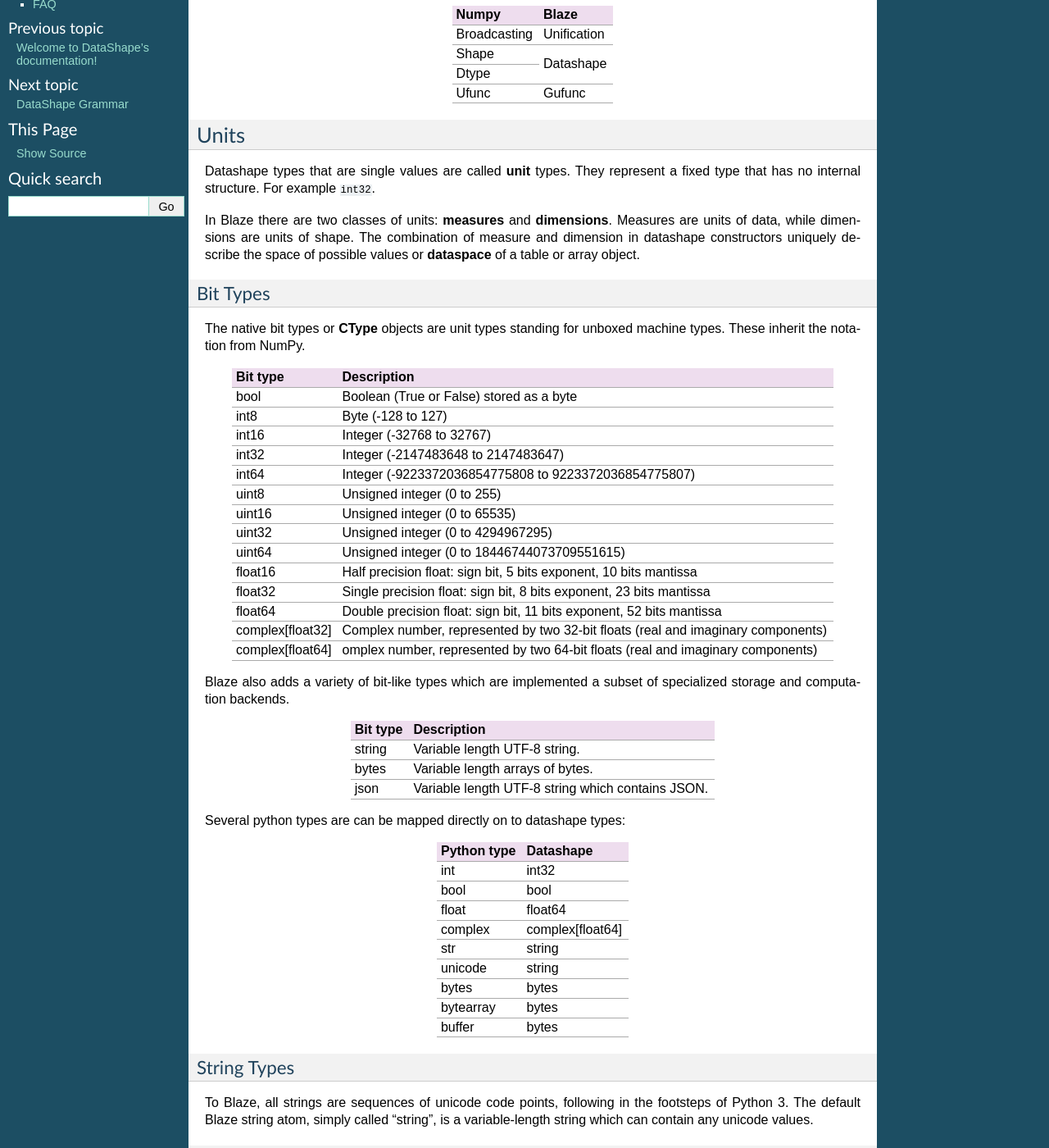
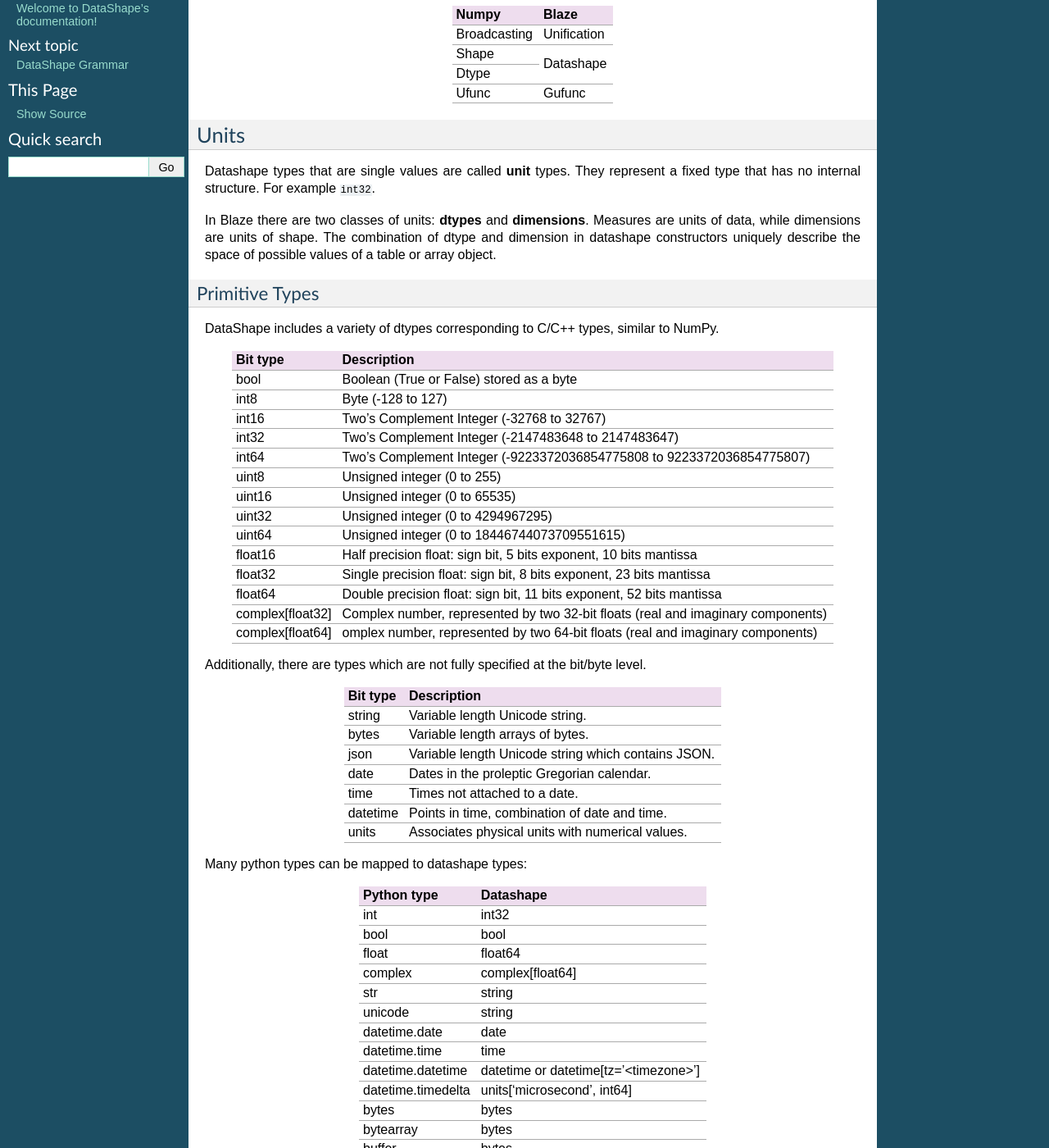
Before and after one commit to blaze/datashape, a Sphinx documentation site: the page built from docs/source/overview.rst, in a window 1280 px wide and 1400 px high, scrolled down 301 px. Shown: the whole window at 82% size. Built offline with Sphinx 7.4.7, drawn with Linux system fonts in a browser that asks for light colours; pages that are not in the unit, such as notebooks, are missing from menus; some of the changed text lies outside the part shown.

Commit message:
Clean up overview.rst, add mention of datetime types

```diff
--- a/docs/source/overview.rst
+++ b/docs/source/overview.rst
@@ -39,17 +37,17 @@
 represent a fixed type that has no internal structure. For example
 ``int32``.
 
-In Blaze there are two classes of units: **measures** and
+In Blaze there are two classes of units: **dtypes** and
 **dimensions**. Measures are units of data, while dimensions are
-units of shape. The combination of measure and dimension in datashape
-constructors uniquely describe the space of possible values or
-**dataspace** of a table or array object.
+units of shape. The combination of dtype and dimension in datashape
+constructors uniquely describe the space of possible values
+of a table or array object.
 
-Bit Types
-~~~~~~~~~
+Primitive Types
+~~~~~~~~~~~~~~~
 
-The native bit types or **CType** objects are unit types standing for
-unboxed machine types. These inherit the notation from NumPy.
+DataShape includes a variety of dtypes corresponding to C/C++
+types, similar to NumPy.
 
 .. cssclass:: table-striped
 
@@ -58,9 +56,9 @@
 ================ =========================================================
 bool             Boolean (True or False) stored as a byte
 int8             Byte (-128 to 127)
-int16            Integer (-32768 to 32767)
-int32            Integer (-2147483648 to 2147483647)
-int64            Integer (-9223372036854775808 to 9223372036854775807)
+int16            Two's Complement Integer (-32768 to 32767)
+int32            Two's Complement Integer (-2147483648 to 2147483647)
+int64            Two's Complement Integer (-9223372036854775808 to 9223372036854775807)
 uint8            Unsigned integer (0 to 255)
 uint16           Unsigned integer (0 to 65535)
 uint32           Unsigned integer (0 to 4294967295)
@@ -77,38 +75,45 @@
                  and imaginary components)
 ================ =========================================================
 
-
-Blaze also adds a variety of bit-like types which are implemented
-a subset of specialized storage and computation backends.
+Additionally, there are types which are not fully specified at the
+bit/byte level.
 
 .. cssclass:: table-striped
 
 ==========  =========================================================
 Bit type    Description
 ==========  =========================================================
-string      Variable length UTF-8 string.
+string      Variable length Unicode string.
 bytes       Variable length arrays of bytes.
-json        Variable length UTF-8 string which contains JSON.
+json        Variable length Unicode string which contains JSON.
+date        Dates in the proleptic Gregorian calendar.
+time        Times not attached to a date.
+datetime    Points in time, combination of date and time.
+units       Associates physical units with numerical values.
 ==========  =========================================================
 
 
-Several python types are can be mapped directly on to datashape types:
+Many python types can be mapped to datashape types:
 
 .. cssclass:: table-striped
 
-===========  =========================================================
-Python type  Datashape
-===========  =========================================================
-int          int32
-bool         bool
-float        float64
-complex      complex[float64]
-str          string
-unicode      string
-bytes        bytes
-bytearray    bytes
-buffer       bytes
-===========  =========================================================
+==================  =========================================================
+Python type         Datashape
+==================  =========================================================
+int                 int32
+bool                bool
+float               float64
+complex             complex[float64]
+str                 string
+unicode             string
+datetime.date       date
+datetime.time       time
+datetime.datetime   datetime or datetime[tz='<timezone>']
+datetime.timedelta  units['microsecond', int64]
+bytes               bytes
+bytearray           bytes
+buffer              bytes
+==================  =========================================================
 
 String Types
 ~~~~~~~~~~~~
@@ -124,33 +129,18 @@
 The datashape does not specify endianness, data types
 are in native endianness when processed by Blaze functions.
 
-Products
+Dimensions
 --------
 
-A comma between two types signifies a product type. Product types
-correspond to branching possibilities of types.
-
-The product operator ``(*)`` is used to construct product types.
-It is a type constructor of two arguments with a special infix
-sugar.
+An asterisk (*) between two types signifies an array. A datashape
+consists of 0 or more **dimensions** followed by a **dtype**.
 
 Example::
 
-    a * b
+    A * B
 
-It is also left associative, namely::
-
-    ((a * b) * c) = a * b * c
-
-The outer element a product type is referred to as a **measure**
-while the other elements of the product are referred to as
-**dimensions**.
-
-.. image:: svg/type_expand.png
-    :align: center
-
-The product operator has the additional constraint that the first
-operator cannot be a measure. This permits types of the form::
+The array operator has the additional constraint that the first
+operand cannot be a dtype. This permits types of the form::
 
     1 * int32
     1 * 1 * int32
@@ -160,9 +150,6 @@
     1 * 1
     int32 * 1
     int32 * int32
-
-There is a algebraic relation between product types and sum types
-(discussed below).
 
 Fixed
 ~~~~~
@@ -184,56 +171,19 @@
 
 With the corresponding NumPy array::
 
-    ndarray(dtype('int32'), shape=(2,3))
-
-Constructors
-~~~~~~~~~~~~
-
-A type constructor is a parameterized type definition for specifying a
-function which produces new types given inputs.
-
-For example type constructor with no parameters has the base
-kind ``(*)``, a type constructor with two parameters has kind ``(*
--> *)``.
-
-By supplying a type constructor with one or more **concrete types**, new
-**type instances** can be constructed and added to the system. Datashape
-types that are comprised of multiple unit types are called **composite**
-types. The product operator discussed above yields composite types.
-Example::
-
-    2 * int32
-
-Datashape types with free parameters in their constructor are called
-**parameterized** types. Example::
-
-    type SquareMatrix T = N * N * T
-
-Datashape types without free parameters in their constructor are called
-**alias** types, and are similar to ``typedef`` in C. Alias types don't
-add any additional structure they just ascribe a new name. Example::
-
-    type AliasType N = N * N * int32
-
-Datashape types can be **anonymous** or labeled. Once a type is
-registered it can be used in dshape expressions just like primitive
-values and to construct even higher order types.
-
-Datashape does not permit recursive type definitions.
-
-Datashape types are split into three equivalence classes.
+    np.empty((2, 3), 'int32')
 
 Records
 ~~~~~~~
 
 Record types are ordered struct-like objects which hold a collection of
-types keyed by labels. Records are also an in the class of **measure**
-types. Records are sugard to look like Python dictionaries but
+types keyed by labels. Records are also in the class of **dtypes**.
+Records are sugared to look like Python dictionaries but
 are themselves type constructors of variable number of type arguments.
 
 Example 1::
 
-    type Person = {
+    {
         name   : string,
         age    : int,
         height : int,
@@ -254,19 +204,7 @@
 
 Example 2::
 
-    type Point = {
-        x : int,
-        y : int
-    }
-
-    type Space = {
-        a: Point,
-        b: Point
-    }
-
-Or equivalently::
-
-    type Space = {
+    {
         a: { x: int, y: int };
         b: { x: int, y: int }
     }
@@ -309,47 +247,9 @@
 ----
 
 A **sum type** is a type representing a collection of heterogeneously
-typed values. There are four instances of sum types in Blaze's type
-system:
+typed values.
 
-* :ref:`variant`
-* :ref:`union`
 * :ref:`option`
-* :ref:`range`
-
-.. _variant:
-
-Variant
-~~~~~~~
-
-A **variant** type is a sum type with two tagged parameters ``left`` and
-``right`` which represent two possible types. We use the keyword
-``Either`` to represent the type operator. Examples::
-
-    Either(float, char)
-    Either(int32, float)
-    Either({x: int}, {y: float})
-
-..
-    1 + B + C ...
-
-.. _union:
-
-Union
-~~~~~
-
-A **union** or **untagged union** is a variant type permitting a
-variable number of variants. Unions behave like unions in C and permit a
-variable number of heterogeneous typed values::
-
-    Union(int8, string)
-
-::
-
-    Union(int8, int16, int32, int64)
-
-..
-    A + B + C ...
 
 .. _option:
 
@@ -363,22 +263,17 @@
 
 For example a optional int field::
 
-    Option(int32)
+    option[int32]
 
-Indicates the presense or absense of a integer. For example a (``5,
-Option int32``) array could be model the Python data structure:
+Indicates the presense or absense of a integer. For example a
+(``5 * option[int32]``) array could be model the Python data structure:
 
 ::
 
-    [1, 2, 3, na, na, 4]
+    [1, 2, 3, None, None, 4]
 
-Option types are only defined for type arguments of unit measures and
-Records.
-
-..
-    1 + A
-
-.. _range:
+Option types are only defined for type arguments of unit dtypes and
+records.
 
 FAQ
 ---
```
Also changed, not shown: other parts of docs/source/overview.rst (+8 -10 lines).
